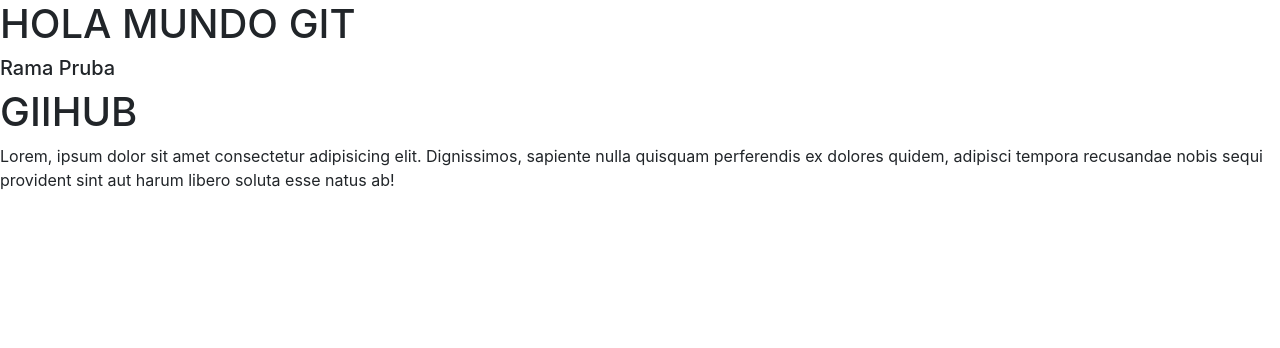
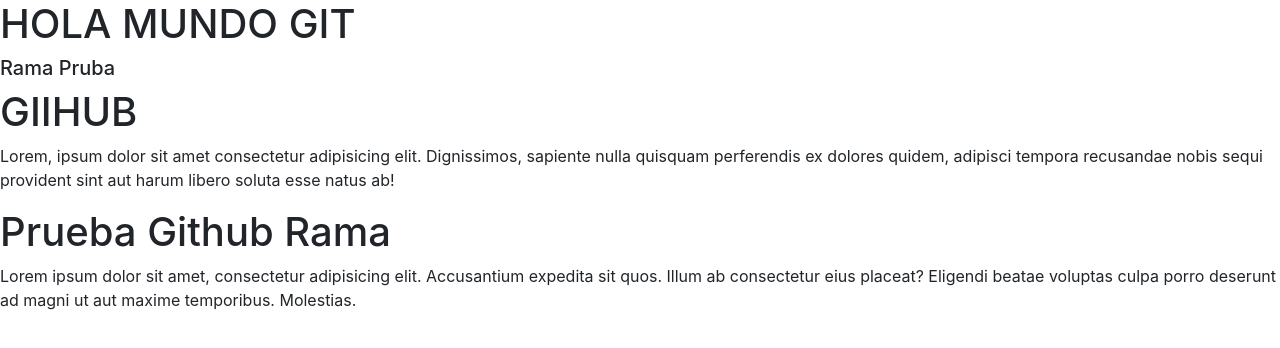
Before and after one commit to lizeht/Practica, a plain HTML site: page index.html in a window 1280 px wide. Drawn offline with nearby package versions, Linux system fonts and the light colour scheme.

Commit message:
agregamos una rama llamada prueba

```diff
--- a/index.html
+++ b/index.html
@@ -17,6 +17,7 @@
     <h5>Rama Pruba</h5>
     <h1>GIIHUB</h1>
     <p>Lorem, ipsum dolor sit amet consectetur adipisicing elit. Dignissimos, sapiente nulla quisquam perferendis ex dolores quidem, adipisci tempora recusandae nobis sequi provident sint aut harum libero soluta esse natus ab!</p>
-
+    <h1>Prueba Github Rama</h1>
+    <p>Lorem ipsum dolor sit amet, consectetur adipisicing elit. Accusantium expedita sit quos. Illum ab consectetur eius placeat? Eligendi beatae voluptas culpa porro deserunt ad magni ut aut maxime temporibus. Molestias.</p>
 </body>
 </html>
```
